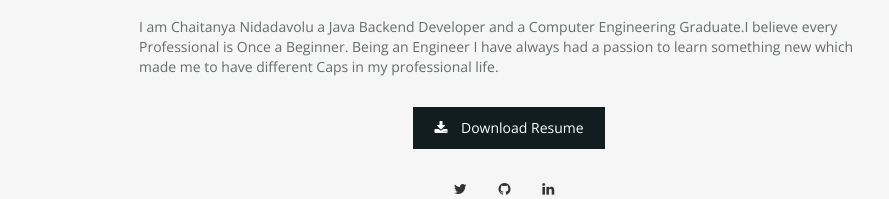
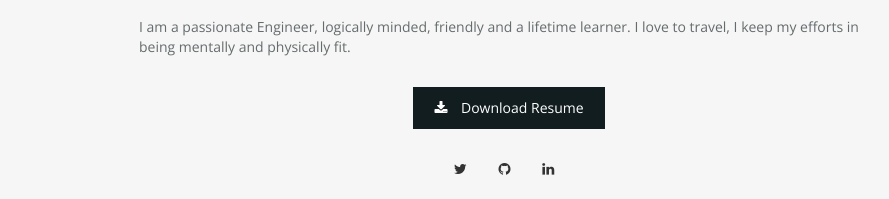
Before and after one commit to cnidadavolu/cnidadavolu.github.io, a plain HTML site: page index.html in a window 1280 px wide. Shown: the part 1303-1502 px from the top of the page, without its empty margins (136-1025 px from the left). Drawn offline with nearby package versions, Linux system fonts and the light colour scheme.

Commit message:
updated resume link

```diff
--- a/index.html
+++ b/index.html
@@ -67,7 +67,8 @@
                     <li><a class="page-scroll" href="#skills">Skills</a></li>
                     <!-- <li><a class="page-scroll" href="#portfolio">Projects</a></li> -->
                     <li><a class="page-scroll" href="#contact">Contact</a></li>
-                    <li><a class="page-scroll" href="https://drive.google.com/file/d/1jR9VXFvADJ6zZdGho5ifHDfYtCRj_wVb/view?usp=sharing"
+                    <li><a class="page-scroll"
+                           href="https://drive.google.com/file/d/1jR9VXFvADJ6zZdGho5ifHDfYtCRj_wVb/view?usp=sharing"
                            target="_blank">Resume</a></li>
                 </ul>
             </div>
@@ -85,14 +86,12 @@
             <div class="col-md-12 text-center"><img src="img/chai.JPG" class="img-responsive" alt=""></div>
             <div class="col-md-8 col-md-offset-2">
                 <div class="about-text">
-                    <p>I am Chaitanya Nidadavolu a Java Backend Developer and a Computer Engineering Graduate.I believe
-                        every Professional is Once a Beginner.
-                        Being an Engineer I have always had a passion to learn something new which made me to have
-                        different Caps in my professional
-                        life.</p>
+                    <p>I am a passionate Engineer, logically minded, friendly and a lifetime learner.
+                            I love to travel, I keep my efforts in being mentally and physically fit.
+                    </p>
                     <!--<p>“Knowledge is knowing that a tomato is a fruit, wisdom is not putting it in a fruit salad.” ― Miles Kington</p>-->
                     <p class="text-center"><a class="btn btn-primary"
-                                              href="https://drive.google.com/open?id=0B39gKZENqq6qaGxhYTI5QWFtTjQ"
+                                              href="https://drive.google.com/file/d/1jR9VXFvADJ6zZdGho5ifHDfYtCRj_wVb/view?usp=sharing"
                                               target="_blank"><i class="fa fa-download"></i> Download Resume</a></p>
                 </div>
                 <div class="clearfix"></div>
```
Also changed, not shown: img/chai.JPG (deleted), 1 other file. Lines whose indentation alone changed are shown as unchanged.
